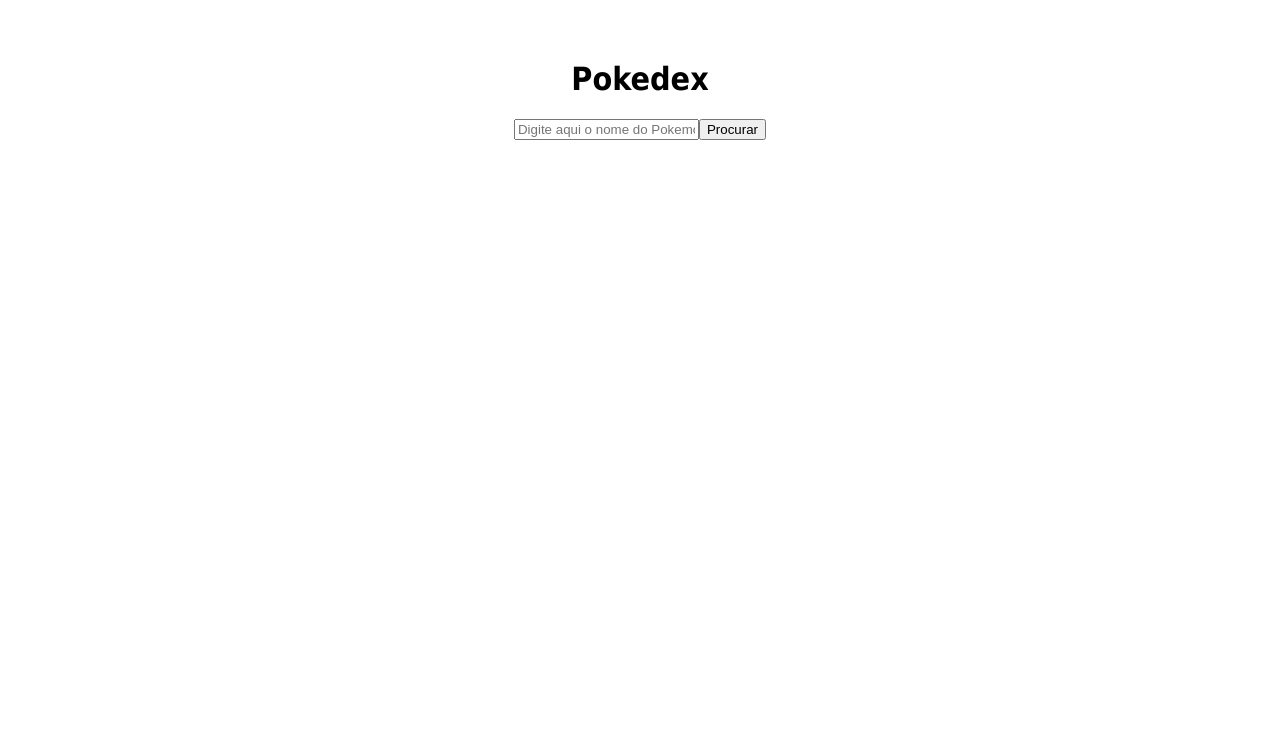
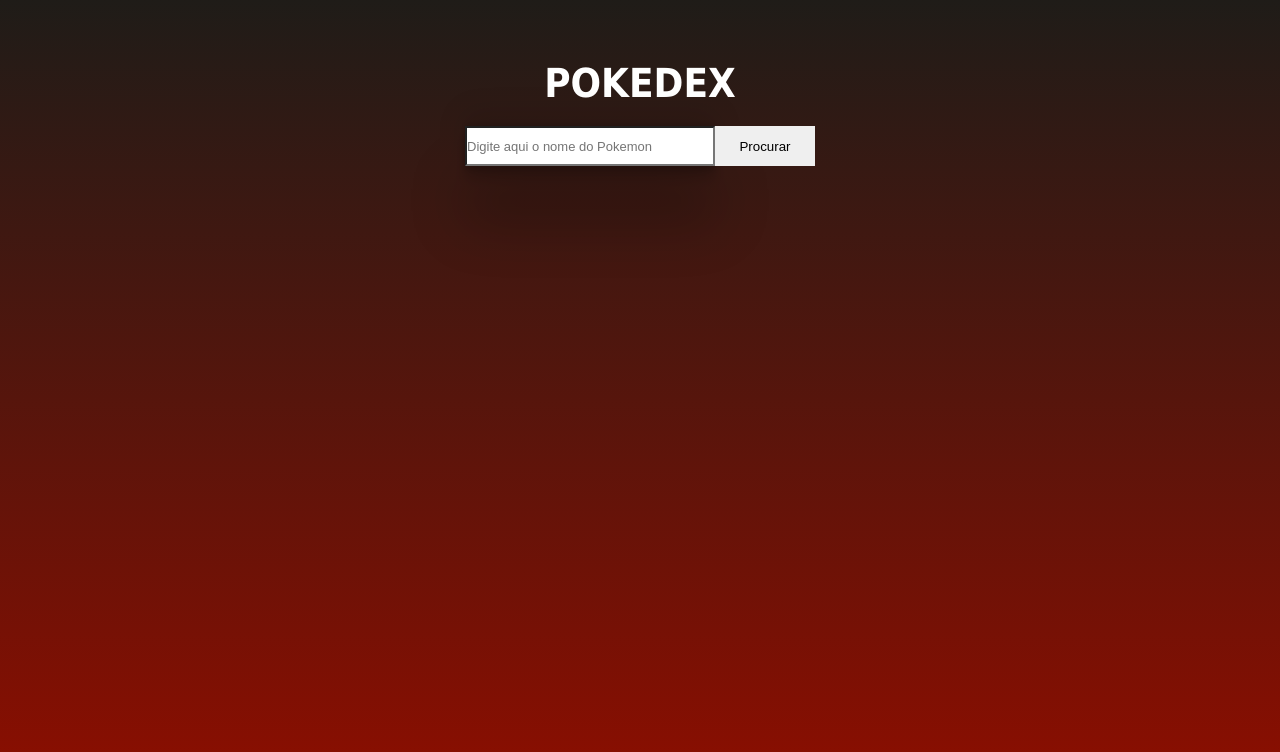
Before and after one commit to pscaio/pokedex-withVue, a Vue app: page / in a window 1280 px wide. Shown: the top 752 px of the page. Built offline with nearby package versions, Linux system fonts and the light colour scheme.

Commit message:
Mostrar e recolher informações e estilos

```diff
--- a/src/App.vue
+++ b/src/App.vue
@@ -1,47 +1,34 @@
 <template>
   <header>
-    <h1>Pokedex</h1>
+    <h1 class="header-title">Pokedex</h1>
   </header>
 
   <label class="searchBar-label">
-    <input
-    type="text"
-    v-model="pokemonName"
-    placeholder="Digite aqui o nome do Pokemon"
-    >
+    <input type="text" v-model="pokemonName" placeholder="Digite aqui o nome do Pokemon">
     <button @click="searchPokemon()">Procurar</button>
   </label>
 
+  <div class="main" v-if="Object.entries(pokemonData).length > 0">
+    <section class="pokemonCard-container">
       <div
-  class="main"
-  v-if="Object.entries(pokemonData).length > 0">
-    <section class="pokemonCard-container">
-      <div class="pokemonCard-nameImg">
+      class="pokemonCard-nameImg"
+      @click="ShowAndHideStats"
+      style=" cursor:pointer;">
         <h1 class="pokemonCard-name">{{ pokemonData.name }}</h1>
-        <img
-        :src="pokemonData.sprites.front_default"
-        :alt="pokemonData.name"
-        >
+        <img :src="pokemonData.sprites.front_default" :alt="pokemonData.name">
       </div>
 
-      <div class="pokemonCard-info">
-        <ul class="pokemonCard-info_type">
+      <div :class="{ pokemonCardInfo: ShowAndHide }" class="pokemonCard-Info">
+        <ul class="pokemonCard-type">
           <h2>Type:</h2>
-          <li
-          v-for="(type, index) in pokemonData.types"
-          :key="index"
-          :class="type.type.name"
-          >
+          <li v-for="(type, index) in pokemonData.types" :key="index" :class="type.type.name">
             <span>{{ type.type.name }}</span>
           </li>
         </ul>
-        <ul class="pokemonCard-info_stats">
+        <ul class="stats">
           <h2>Stats:</h2>
-            <li
-            v-for="(stats, index) in pokemonData.stats"
-            :key="index"
-            >
-              <span>{{stats.stat.name}} ➞ {{ stats.base_stat }} </span>
+          <li v-for="(stats, index) in pokemonData.stats" :key="index">
+            <span>{{ stats.stat.name }} ➞ {{ stats.base_stat }} </span>
           </li>
         </ul>
       </div>
@@ -52,7 +39,7 @@
 </template>
 
 <script>
-import { pokeApi, /* pokeApiSpecies */} from "./api/PokeApi.js"
+import { pokeApi, /* pokeApiSpecies */ } from "./api/PokeApi.js"
 
 
 export default {
@@ -64,6 +51,8 @@
       //specieData: {},
       pokemonName: '',
       //specieID: '',
+      ShowAndHide: false,
+
     }
   },
 
@@ -78,6 +67,10 @@
       } catch (error) {
         alert(error)
       }
+    },
+
+    ShowAndHideStats() {
+      this.ShowAndHide = !this.ShowAndHide
     },
 
     //tentativa falha de pegar o ID atravez da url base 'pokeApi' para atribuir em uma nova onde existe as especies para apos isso atribuir as evoluções e mostrar na tela
@@ -105,9 +98,17 @@
 }
 </script>
 <style>
+@import './css/Main.css';
+@import './css/PokemonCard.css';
+@import './css/SearchBar.css';
+
 #app {
   font-family: Tahoma;
   text-align: center;
   margin-top: 60px;
 }
+
+.pokemonCardInfo {
+  display: none;
+}
 </style>
--- /dev/null
+++ b/src/css/Main.css
@@ -0,0 +1,29 @@
+* {
+    margin: 0;
+    padding: 0;
+    box-sizing: border-box;
+    list-style: none;
+}
+
+html {
+    background-color: #0f0f0f;
+    font-family: tahoma;
+    color: #FFFFFF;
+    background: linear-gradient(to top, rgb(142, 14, 0), rgb(31, 28, 24));
+    background-attachment: fixed;
+}
+
+h2 {
+    font-size: 18px;
+}
+
+li {
+    font-size: 12px;
+}
+
+.header-title {
+    font-size: 40px;
+    font-weight: bold;
+    text-transform: uppercase;
+    padding-bottom: 20px;
+}
--- /dev/null
+++ b/src/css/PokemonCard.css
@@ -0,0 +1,35 @@
+.main {
+    display: flex;
+    justify-content: center;
+    text-align: center;
+    align-items: center ;
+}
+
+.pokemonCard-container {
+    display: flex;
+    flex-direction: column;
+    width: 200px;
+    border-radius: 10px;
+    margin: 1rem;
+    border: 2px solid;
+}
+
+.pokemonCard-nameImg {
+    border-radius: 10px;
+    padding: 10px 0;
+    text-transform: uppercase;
+}
+
+.pokemonCard-nameImg img {
+    width: 120px;
+    height: 120px;
+}
+
+.pokemonCard-Info {
+    padding: 10px;
+}
+
+.pokemonCard-type {
+    list-style: none;
+    padding: 0.4rem;
+}
--- /dev/null
+++ b/src/css/SearchBar.css
@@ -0,0 +1,30 @@
+.header-container {
+    text-align: center;
+    background-color: #505050;
+
+}
+
+.searchBar-label {
+    justify-content: center;
+    margin: 0 auto;
+    text-align: center;
+    height: 50px;
+}
+
+.searchBar-label {
+    justify-content: center;
+    display: flex;
+}
+
+.searchBar-label input {
+    width: 250px;
+    height: 40px;
+    font-size: 13px;
+    box-shadow: rgba(0, 0, 0, 0.25) 0px 54px 55px, rgba(0, 0, 0, 0.12) 0px -12px 30px, rgba(0, 0, 0, 0.12) 0px 4px 6px, rgba(0, 0, 0, 0.17) 0px 12px 13px, rgba(0, 0, 0, 0.09) 0px -3px 5px;
+}
+
+.searchBar-label button {
+    width: 100px;
+    height: 40px;
+    border: none;
+}
```
Also changed, not shown: src/components/HelloWorld.vue (deleted, +0 -17 lines). Lines whose indentation alone changed are shown as unchanged.
